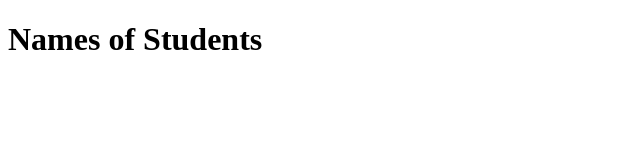
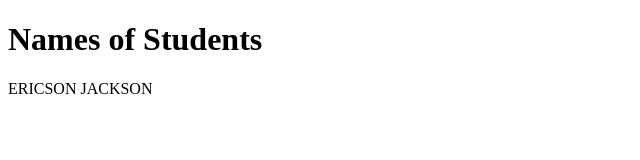
Before and after one commit to Prospertech-github/nov24-IntroToGit, a plain HTML site: page index.html in a window 1280 px wide. Shown: the whole page, without its empty margins (0-640 px from the left). Drawn offline with Linux system fonts and the light colour scheme.

Commit message:
initial commit

```diff
--- a/index.html
+++ b/index.html
@@ -7,5 +7,6 @@
 </head>
 <body>
     <h1>Names of Students</h1>
+    <p> ERICSON JACKSON</p>
 </body>
 </html>
```
